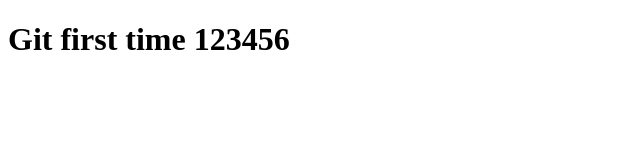
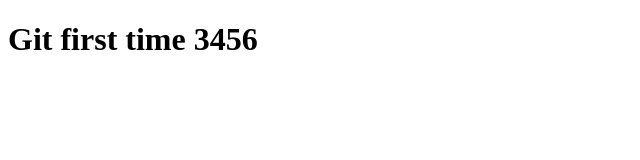
Before and after one commit to Captain8520/git-101-yt, a plain HTML site: page index.html in a window 1280 px wide. Shown: the full height of the page, 0-640 px from the left. Drawn offline with Linux system fonts and the light colour scheme.

Commit message:
update 123

```diff
--- a/index.html
+++ b/index.html
@@ -7,6 +7,6 @@
     <title>Document</title>
 </head>
 <body>
-    <h1>Git first time 123456</h1>
+    <h1>Git first time 3456</h1>
 </body>
 </html>
```
